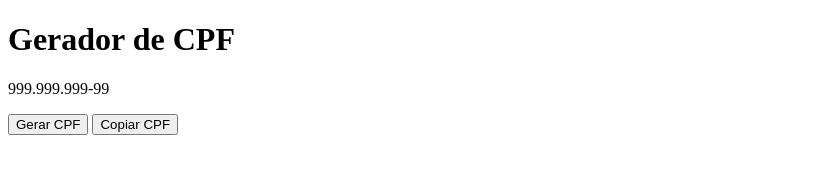
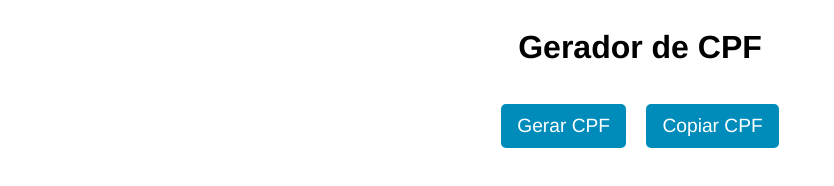
Before and after one commit to n4ju15/gerador_de_cpf, a plain HTML site: page index.html in a window 1280 px wide. Shown: the whole page, without its empty margins (0-834 px from the left). Drawn offline with Linux system fonts and the light colour scheme.

Commit message:
project CSS styles

```diff
--- a/index.html
+++ b/index.html
@@ -14,7 +14,7 @@
     <div class="container">
         <h1>Gerador de CPF</h1>
         <div class="cpf-container">
-            <p id="cpf">999.999.999-99</p>
+            <p id="cpf"></p>
             <button id="gerar-cpf">Gerar CPF</button>
             <button id="copiar-cpf">Copiar CPF</button>
         </div>
--- a/styles.css
+++ b/styles.css
@@ -0,0 +1,21 @@
+* {
+    font-family: Helvetica;
+}
+
+.container {
+    display: flex;
+    flex-direction: column;
+    align-items: center;
+    text-align: center;
+}
+
+button {
+    background-color: #008cba;
+    color: #fff;
+    border: none;
+    border-radius: 5px;
+    cursor: pointer;
+    padding: .7rem 1rem;
+    font-size: 1.2rem;
+    margin: 0 0.5rem;
+}
```
